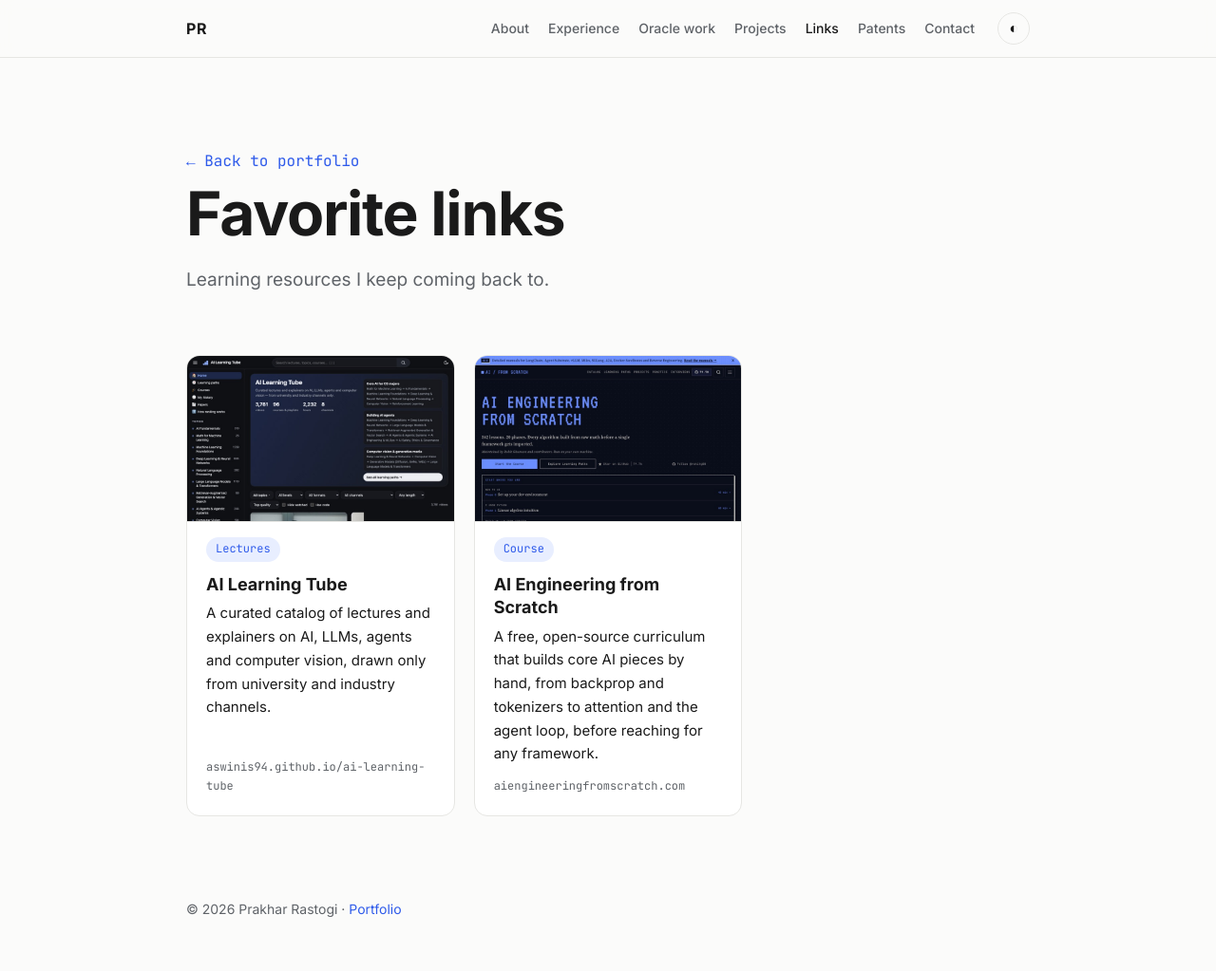
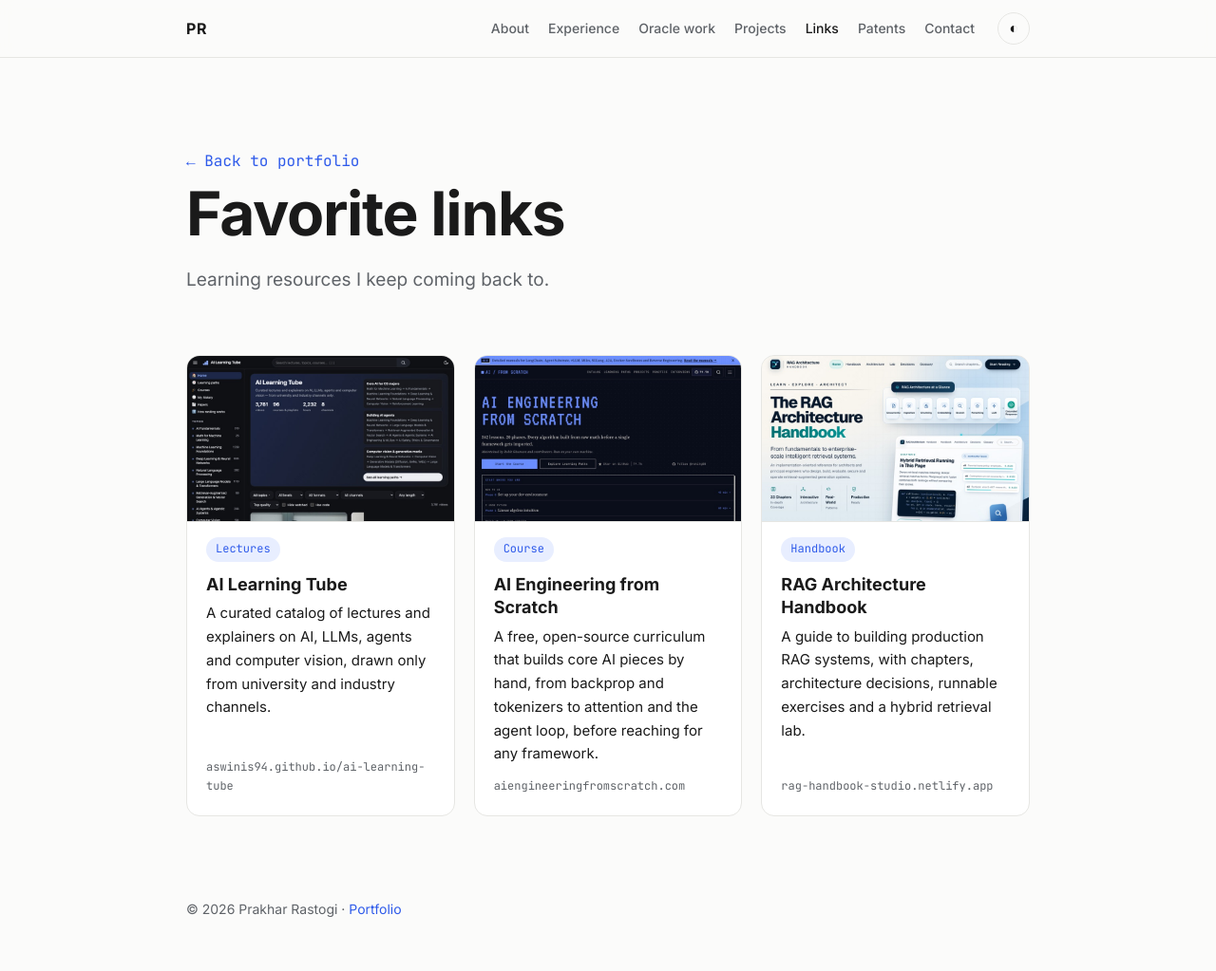
Before and after one commit to prakhar-iit/prakhar-iit.github.io, a plain HTML site: page links.html in a window 1280 px wide. Shown: the whole page at 95% size. Drawn offline with Linux system fonts and the light colour scheme.

Commit message:
Add RAG Architecture Handbook to favorite links

```diff
--- a/links.html
+++ b/links.html
@@ -58,6 +58,13 @@
           <p>A free, open-source curriculum that builds core AI pieces by hand, from backprop and tokenizers to attention and the agent loop, before reaching for any framework.</p>
           <p class="stack">aiengineeringfromscratch.com</p>
         </a>
+        <a class="card link-card" href="https://rag-handbook-studio.netlify.app" target="_blank" rel="noopener">
+          <img class="thumb" src="assets/links/rag-architecture-handbook.jpg" alt="RAG Architecture Handbook home page" width="800" height="500" loading="lazy" />
+          <p class="tag">Handbook</p>
+          <h3>RAG Architecture Handbook</h3>
+          <p>A guide to building production RAG systems, with chapters, architecture decisions, runnable exercises and a hybrid retrieval lab.</p>
+          <p class="stack">rag-handbook-studio.netlify.app</p>
+        </a>
       </div>
     </section>
   </main>
```
Also changed, not shown: assets/links/rag-architecture-handbook.jpg (added).
